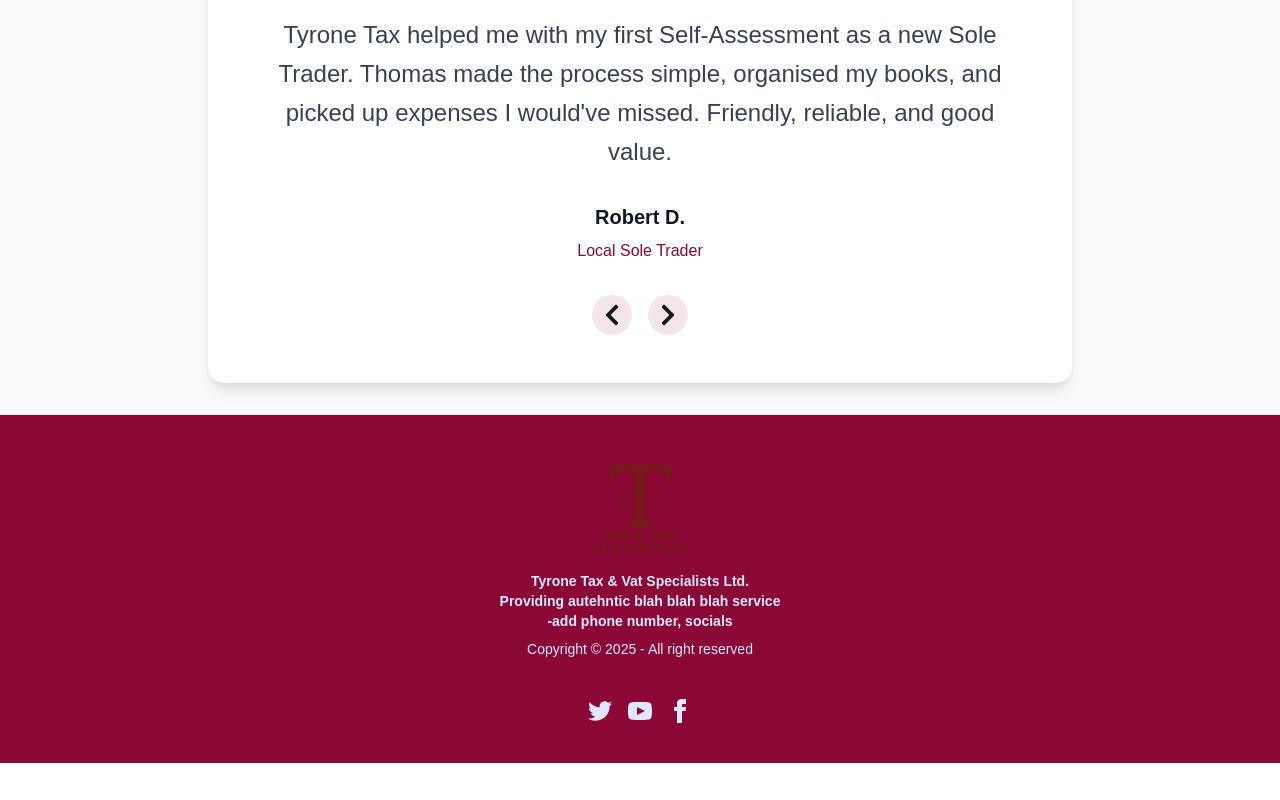
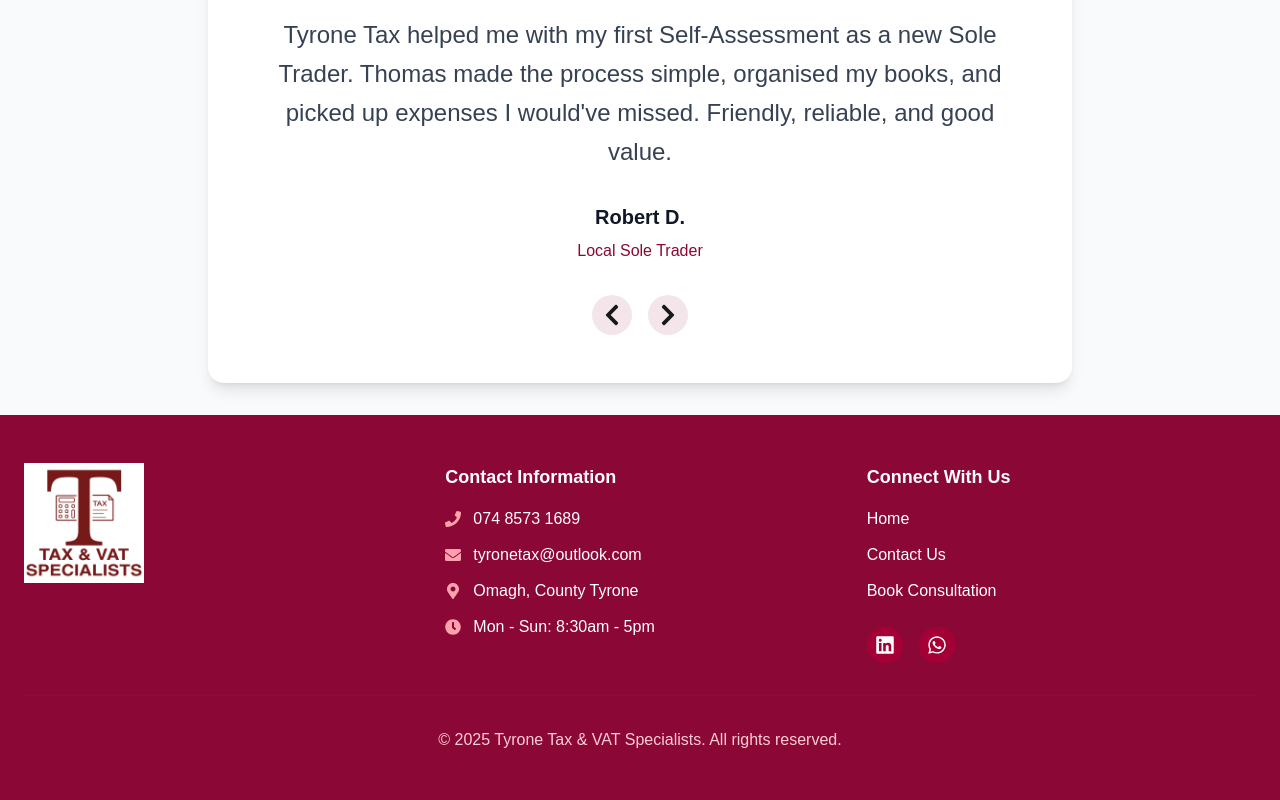
Before and after one commit to bnyari196/accountancy-app, a Next.js app: page / in a window 1280 px wide. Shown: the part 2636-3436 px from the top of the page. Before the commit the page ends 3399 px from the top, so only its background shows below. Built offline with nearby package versions, Linux system fonts and the light colour scheme.

Commit message:
Logo and content for footer added

```diff
--- a/app/Footer.tsx
+++ b/app/Footer.tsx
@@ -1,69 +1,107 @@
 import React from 'react'
-
 import Image from 'next/image'
 import Logo from './tyroneTaxVat.png';
 import Link from 'next/link';
+import { FaLinkedin, FaWhatsapp, FaPhone, FaEnvelope, FaMapMarkerAlt, FaClock } from 'react-icons/fa';
 
 const Footer = () => {
   return (
-    <footer className="footer footer-horizontal footer-center bg-rose-900 text-primary-content p-10">
-  <aside>
-  <Link className="hover" href="/">
-        <div className="p-1 rounded-full transition-all duration-200 hover:ring-3 hover:ring-rose-500 hover:ring-offset-3 hover:scale-90 transform">
+    <footer className="bg-rose-900 text-white">
+      <div className="container mx-auto px-6 py-12">
+        <div className="grid grid-cols-1 md:grid-cols-3 gap-8">
+
+          {/* Company Info */}
+          <div className="text-center md:text-left">
+            <Link href="/" className="inline-block mb-4">
+              <div className="transition-all duration-200 hover:scale-105 transform">
                 <Image
                   src={Logo}
-            alt= "Logo"
-            width={100}
-            height={100}
+                  alt="Tyrone Tax & VAT Specialists Logo"
+                  width={120}
+                  height={120}
+                  className="mx-auto md:mx-0"
                 />
               </div>
             </Link>
-    <p className="font-bold">
-      Tyrone Tax & Vat Specialists Ltd.
-      <br />
-      Providing autehntic blah blah blah service
-      <br />
-      -add phone number, socials
-    </p>
-    <p>Copyright © {new Date().getFullYear()} - All right reserved</p>
-  </aside>
-  <nav>
-    <div className="grid grid-flow-col gap-4">
-      <a>
-        <svg
-          xmlns="http://www.w3.org/2000/svg"
-          width="24"
-          height="24"
-          viewBox="0 0 24 24"
-          className="fill-current">
-          <path
-            d="M24 4.557c-.883.392-1.832.656-2.828.775 1.017-.609 1.798-1.574 2.165-2.724-.951.564-2.005.974-3.127 1.195-.897-.957-2.178-1.555-3.594-1.555-3.179 0-5.515 2.966-4.797 6.045-4.091-.205-7.719-2.165-10.148-5.144-1.29 2.213-.669 5.108 1.523 6.574-.806-.026-1.566-.247-2.229-.616-.054 2.281 1.581 4.415 3.949 4.89-.693.188-1.452.232-2.224.084.626 1.956 2.444 3.379 4.6 3.419-2.07 1.623-4.678 2.348-7.29 2.04 2.179 1.397 4.768 2.212 7.548 2.212 9.142 0 14.307-7.721 13.995-14.646.962-.695 1.797-1.562 2.457-2.549z"></path>
-        </svg>
-      </a>
-      <a>
-        <svg
-          xmlns="http://www.w3.org/2000/svg"
-          width="24"
-          height="24"
-          viewBox="0 0 24 24"
-          className="fill-current">
-          <path
-            d="M19.615 3.184c-3.604-.246-11.631-.245-15.23 0-3.897.266-4.356 2.62-4.385 8.816.029 6.185.484 8.549 4.385 8.816 3.6.245 11.626.246 15.23 0 3.897-.266 4.356-2.62 4.385-8.816-.029-6.185-.484-8.549-4.385-8.816zm-10.615 12.816v-8l8 3.993-8 4.007z"></path>
-        </svg>
-      </a>
-      <a>
-        <svg
-          xmlns="http://www.w3.org/2000/svg"
-          width="24"
-          height="24"
-          viewBox="0 0 24 24"
-          className="fill-current">
-          <path
-            d="M9 8h-3v4h3v12h5v-12h3.642l.358-4h-4v-1.667c0-.955.192-1.333 1.115-1.333h2.885v-5h-3.808c-3.596 0-5.192 1.583-5.192 4.615v3.385z"></path>
-        </svg>
+          </div>
+
+          {/* Contact Information */}
+          <div className="text-center md:text-left">
+            <h4 className="text-lg font-semibold mb-4">Contact Information</h4>
+            <div className="space-y-3">
+              <div className="flex items-center justify-center md:justify-start">
+                <FaPhone className="text-rose-300 mr-3" />
+                <a href="tel:07485731689" className="hover:text-rose-300 transition-colors">
+                  074 8573 1689
                 </a>
               </div>
-  </nav>
+              <div className="flex items-center justify-center md:justify-start">
+                <FaEnvelope className="text-rose-300 mr-3" />
+                <a href="mailto:tyronetax@outlook.com" className="hover:text-rose-300 transition-colors">
+                  tyronetax@outlook.com
+                </a>
+              </div>
+              <div className="flex items-center justify-center md:justify-start">
+                <FaMapMarkerAlt className="text-rose-300 mr-3" />
+                <span>Omagh, County Tyrone</span>
+              </div>
+              <div className="flex items-center justify-center md:justify-start">
+                <FaClock className="text-rose-300 mr-3" />
+                <span>Mon - Sun: 8:30am - 5pm</span>
+              </div>
+            </div>
+          </div>
+
+          {/* Quick Links & Social */}
+          <div className="text-center md:text-left">
+            <h4 className="text-lg font-semibold mb-4">Connect With Us</h4>
+            <div className="space-y-3 mb-6">
+              <div>
+                <Link href="/" className="hover:text-rose-300 transition-colors block">
+                  Home
+                </Link>
+              </div>
+              <div>
+                <Link href="/contact" className="hover:text-rose-300 transition-colors block">
+                  Contact Us
+                </Link>
+              </div>
+              <div>
+                <Link href="/contact#contact-form" className="hover:text-rose-300 transition-colors block">
+                  Book Consultation
+                </Link>
+              </div>
+            </div>
+
+            {/* Social Media Icons */}
+            <div className="flex justify-center md:justify-start space-x-4">
+              <a
+                href="https://www.linkedin.com/in/tamas-nyari-38326326a/"
+                target="_blank"
+                rel="noopener noreferrer"
+                className="p-2 bg-rose-800 rounded-full hover:bg-rose-700 transition-colors"
+                aria-label="LinkedIn"
+              >
+                <FaLinkedin className="w-5 h-5" />
+              </a>
+              <a
+                href="#"
+                className="p-2 bg-rose-800 rounded-full hover:bg-rose-700 transition-colors"
+                aria-label="WhatsApp"
+              >
+                <FaWhatsapp className="w-5 h-5" />
+              </a>
+            </div>
+          </div>
+        </div>
+
+        {/* Bottom Bar */}
+        <div className="border-t border-rose-800 mt-8 pt-8 text-center">
+          <p className="text-rose-200">
+            &copy; {new Date().getFullYear()} Tyrone Tax & VAT Specialists. All rights reserved.
+          </p>
+        </div>
+      </div>
     </footer>
   )
 }
```
Also changed, not shown: app/tyroneTaxVat.png. Lines whose indentation alone changed are shown as unchanged.
